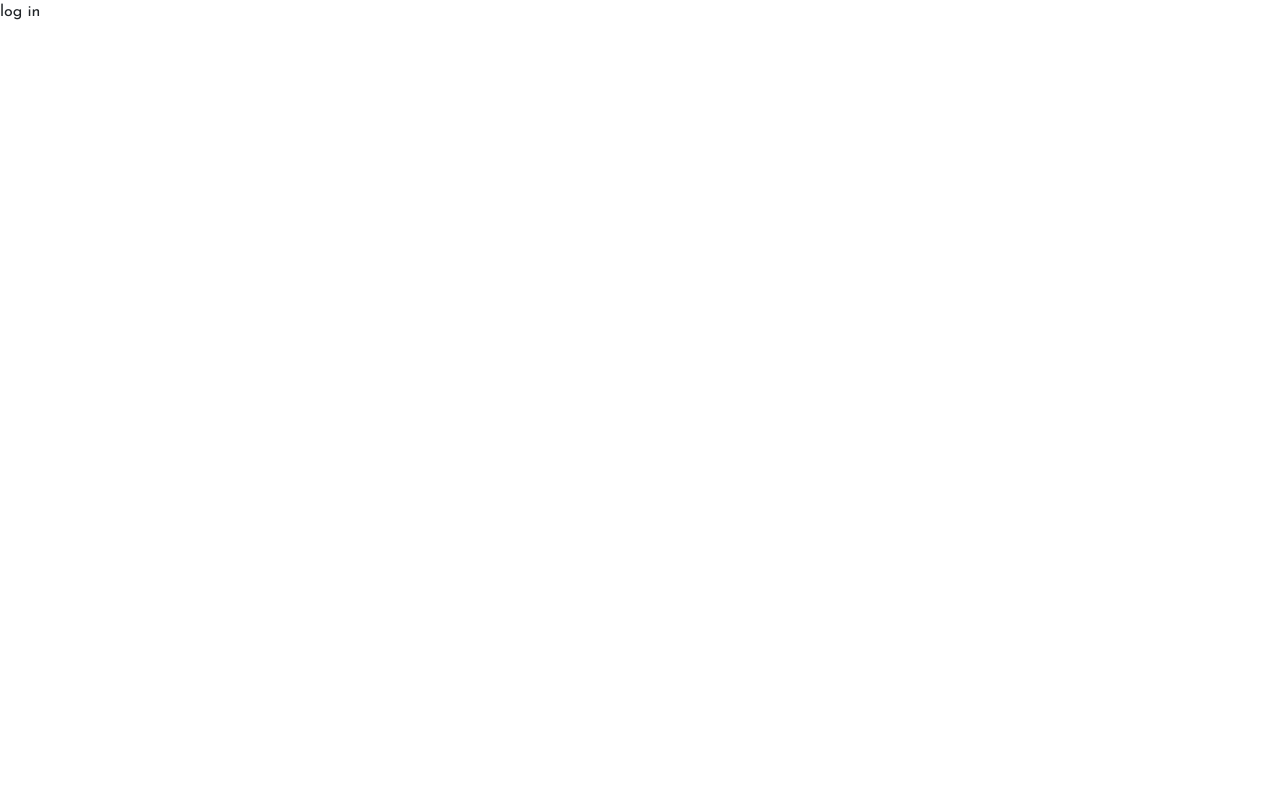
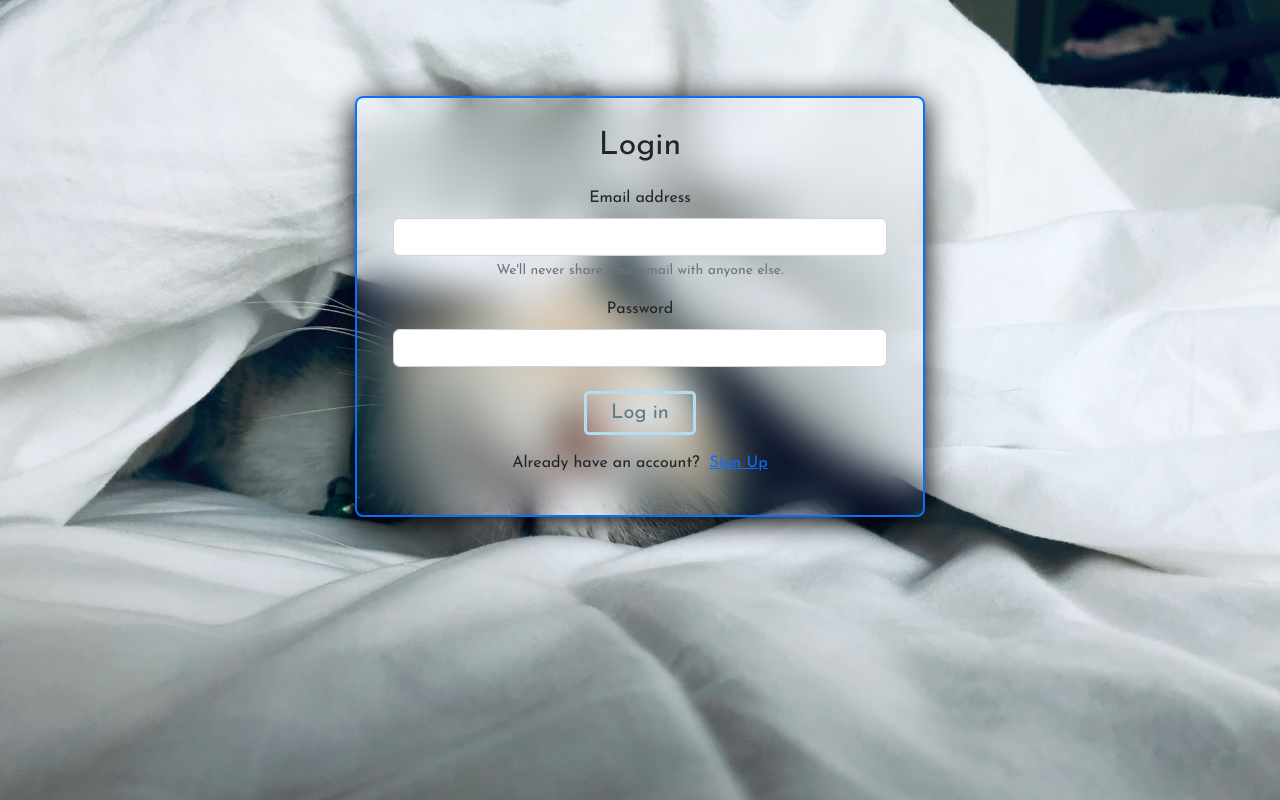
Before and after one commit to AhmadSaheb007/MeDy.Tech, a React (Vite) app: page /login in a window 1280 px wide. Built offline with nearby package versions, Linux system fonts and the light colour scheme.

Commit message:
added log in

```diff
--- a/src/App.tsx
+++ b/src/App.tsx
@@ -23,7 +23,7 @@ function App() {
           <Route path="/UserAs" element={<UserAs />} />
           <Route path="/UserAs/PetOwnerSignUp" element={<SignUp title="Pet Owner"/>} />
           <Route path="/UserAs/DoctorSignUp" element={<SignUp title="Doctor"/>} />
-          <Route path="/login" element={<Login title="Doctor"/>} />
+          <Route path="/login" element={<Login />} />
         </Routes>
 
 
--- a/src/components/pages/Home.css
+++ b/src/components/pages/Home.css
@@ -6,6 +6,7 @@
     background-size: cover;
     background-position: center;
     height: 50rem;
+
 
 }
 
--- a/src/components/pages/Login.tsx
+++ b/src/components/pages/Login.tsx
@@ -1,9 +1,56 @@
 import React from 'react';
 
+import "./Home.css";
+import { Link } from 'react-router-dom';
 const Login = () => {
     return (
         <div>
-           log in
+           <div className='banner m'>
+      <div className="container">
+        <div className="row d-flex justify-content-center pt-5">
+          <div className="col-lg-6 text-center mt-5 py-4 border border-primary border-2 rounded-3 bg-blur">
+            <p className="fs-2">Login</p>
+            <form className="px-4">
+              <div className="mb-3">
+
+                <label htmlFor="exampleInputEmail1" className="form-label">
+                  Email address
+                </label>
+                <input
+                  type="email"
+                  className="form-control"
+                  id="exampleInputEmail1"
+                  aria-describedby="emailHelp"
+                />
+
+                <div id="emailHelp" className="form-text">
+                  We'll never share your email with anyone else.
+                </div>
+              </div>
+              <div className="mb-3">
+                <label htmlFor="exampleInputPassword1" className="form-label">
+                  Password
+                </label>
+                <input
+                  type="password"
+                  className="form-control mb-4"
+                  id="Password1"
+                />
+
+              </div>
+
+              <button type="submit" className="submit-btn px-4 py-1 fs-5 mb-3">
+                Log in
+              </button>
+              <p className="fs-6">
+                <span>Already have an account? &nbsp;</span>
+                <span><Link to="/UserAs">Sign Up</Link></span>
+              </p>
+            </form>
+          </div>
+        </div>
+      </div>
+    </div>
         </div>
     );
 };
--- a/src/components/pages/SignUp.tsx
+++ b/src/components/pages/SignUp.tsx
@@ -1,7 +1,7 @@
 
 import {z} from 'zod';
 import { Link } from 'react-router-dom';
-
+import "./Home.css";
 z.object({
   name: z.string().min(3),
 })
@@ -15,7 +15,7 @@ interface Props{
 
 const SignUp = ({title}: Props) => {
   return (
-    <div className='banner'>
+    <div className='banner m'>
       <div className="container">
         <div className="row d-flex justify-content-center pt-5">
           <div className="col-lg-6 text-center mt-5 py-4 border border-primary border-2 rounded-3 bg-blur">
```
